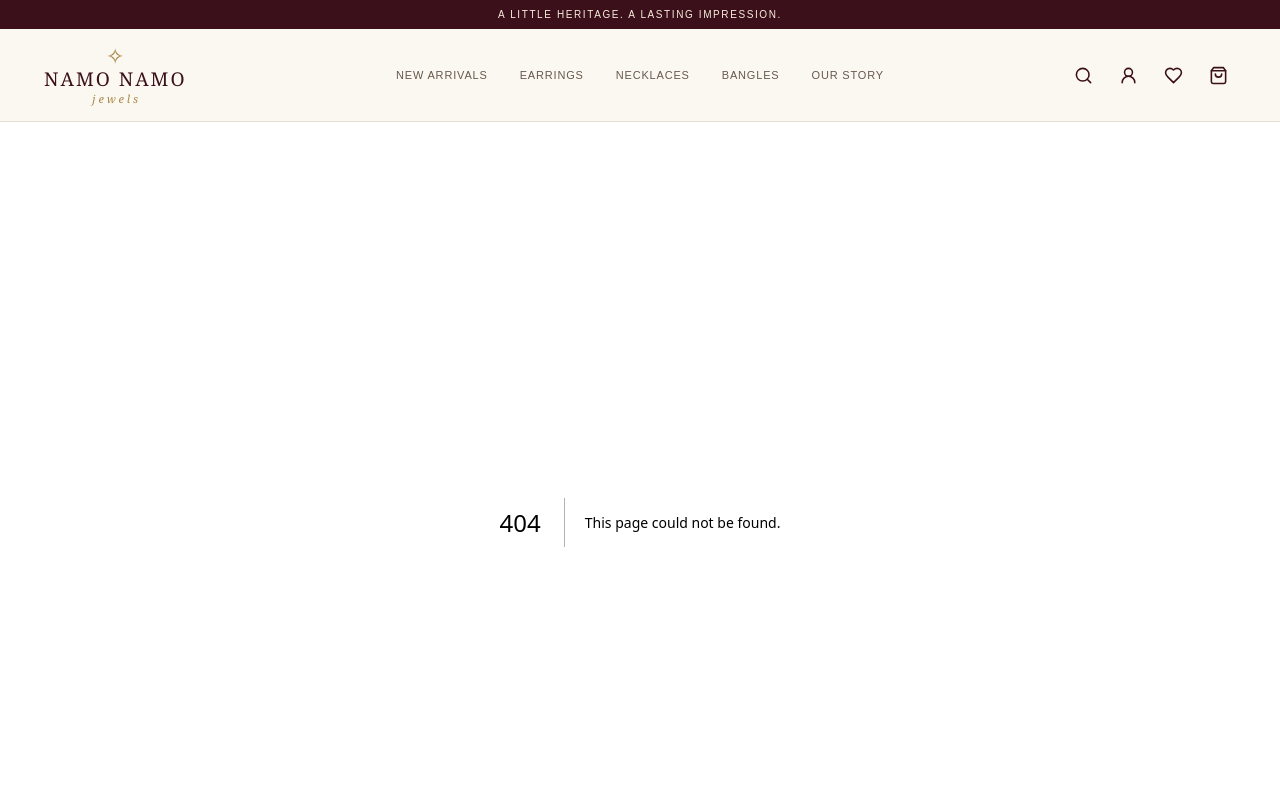
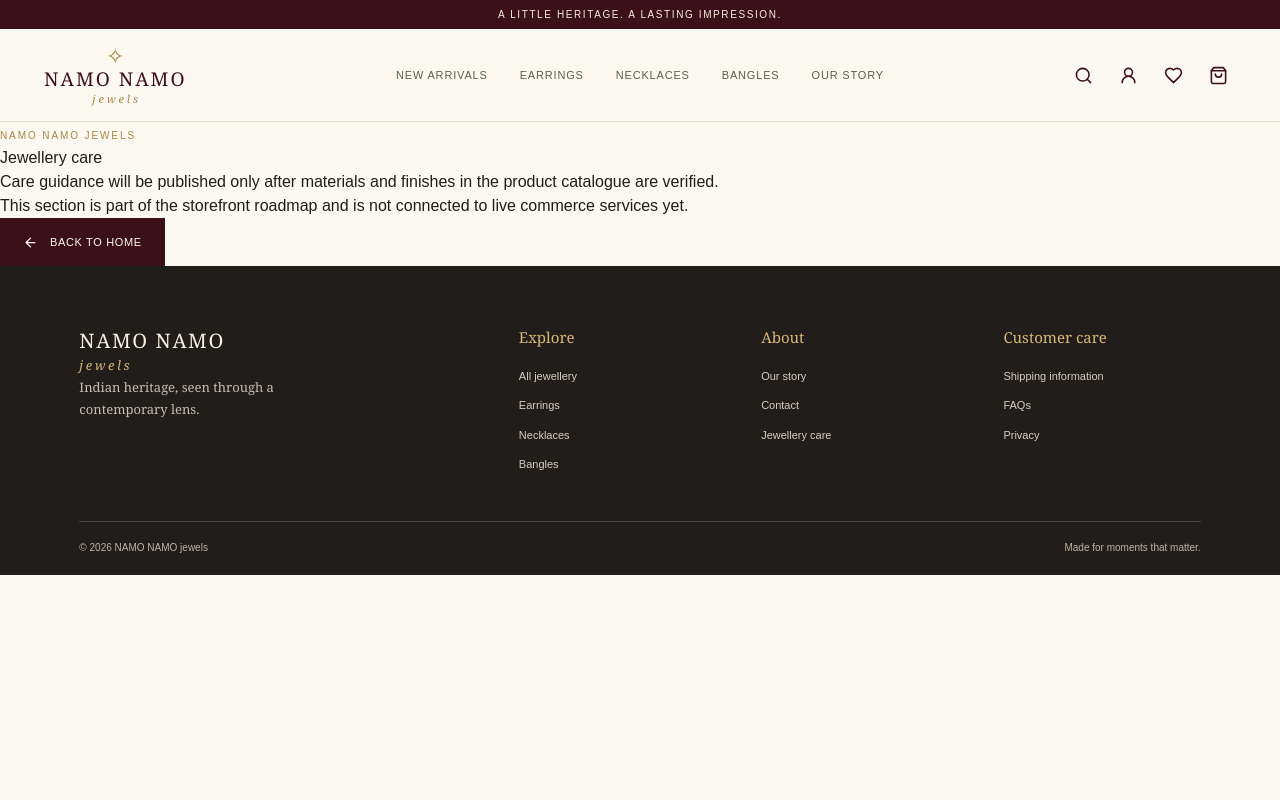
Before and after one commit to garvgola/luxury-traditional-jewelry-store, a Next.js app: page /care in a window 1280 px wide. Before the commit this address had no page. Shown: the top 800 px of the page. Built offline with nearby package versions, Linux system fonts and the light colour scheme.

Commit message:
Add storefront route: src/app/care/page.tsx

```diff
--- /dev/null
+++ b/src/app/care/page.tsx
@@ -0,0 +1,4 @@
+import { ComingSoon } from "@/components/coming-soon";
+export default function CarePage() {
+  return <ComingSoon title="Jewellery care" description="Care guidance will be published only after materials and finishes in the product catalogue are verified." />;
+}
```
